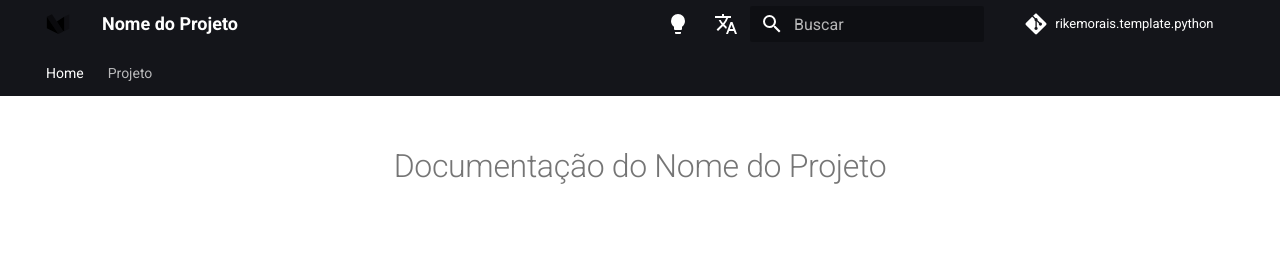
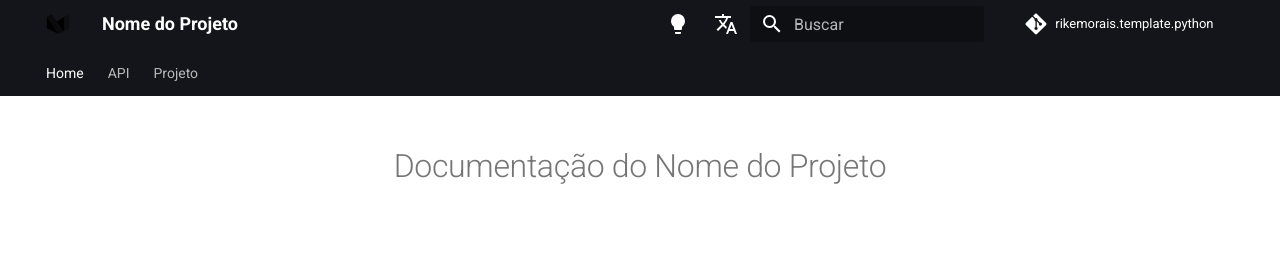
Before and after one commit to rikemorais/rikemorais.template.python, an MkDocs documentation site: the page built from docs/index.md, in a window 1280 px wide. Shown: the top 253 px of the page. Built offline with MkDocs 1.6.1 and Material for MkDocs 9.7.7, drawn with Linux system fonts in a browser that asks for light colours; comment, search, counter and statistics services are not loaded.

Commit message:
feat: :sparkles: Adiciona a API ao Nav

```diff
--- a/mkdocs.yml
+++ b/mkdocs.yml
@@ -87,5 +87,6 @@ extra:
 
 nav:
   - Home: index.md
+  - API: api/conta.md
   - Projeto:
     - Funcionalidades: markdown/funcionalidades.md
```
